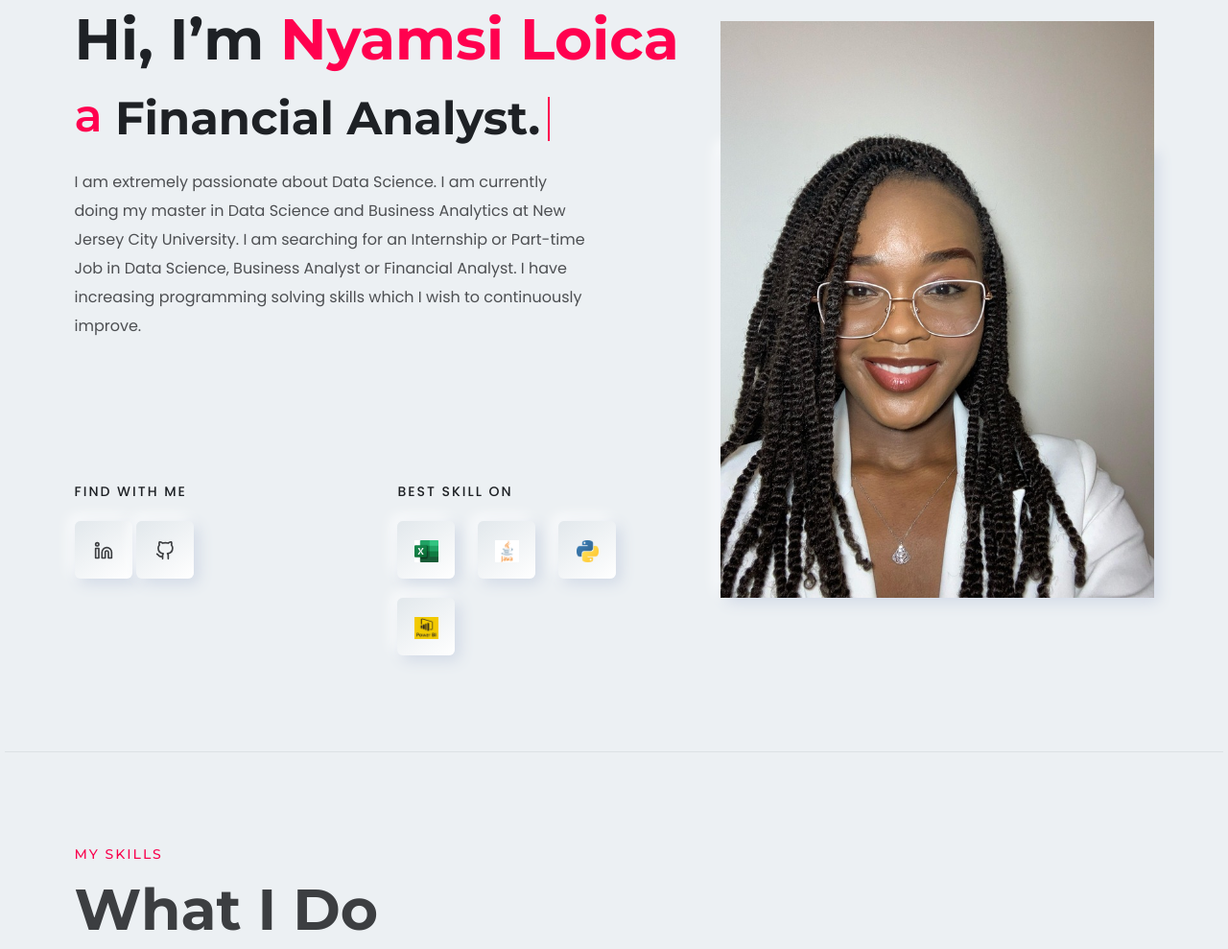
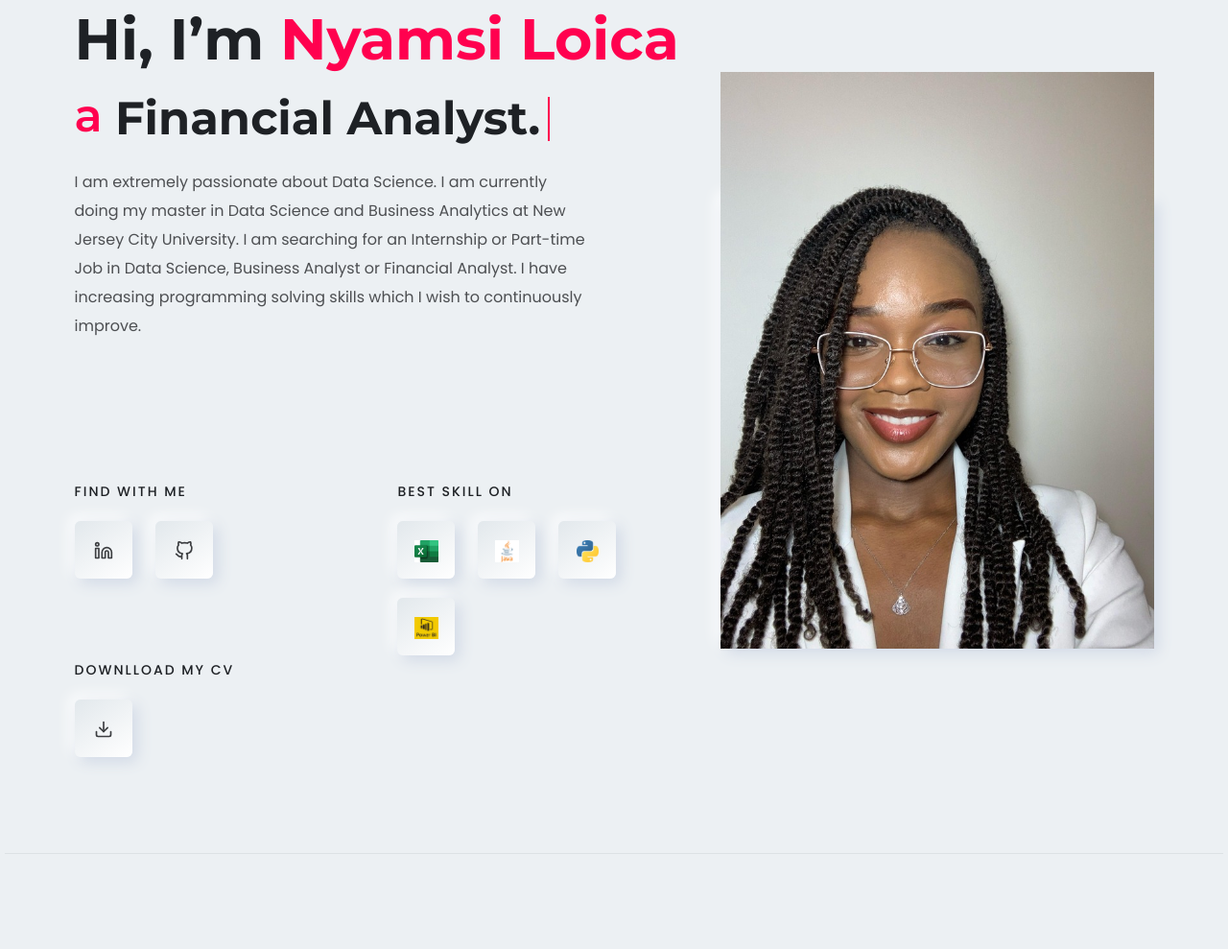
Before and after one commit to Osseca/portfolio-Nyamsi-loica, a plain HTML site: page index.html in a window 1280 px wide. Shown: the part 188-1177 px from the top of the page at 96% size. Drawn offline with Linux system fonts and the light colour scheme; files whose address does not match are found by name.

Commit message:
add download cv button

```diff
--- a/index.html
+++ b/index.html
@@ -172,7 +172,10 @@
                                         <div class="social-share-inner-left">
                                             <span class="title">find with me</span>
                                             <ul class="social-share d-flex liststyle">
-                                                <li class="linkedin"><a href="https://www.linkedin.com/in/loicanoeline/"><i data-feather="linkedin"></i></a>
+                                                <li class="linkedin">
+                                                    <a href="https://www.linkedin.com/in/loicanoeline/"><i data-feather="linkedin"></i></a>
+                                                </li>
+                                                <li class="github">
                                                     <a href="https://github.com/LOICANOELINE"><i data-feather="github"></i> </a>
                                                 </li>
                                             </ul>
@@ -186,6 +189,16 @@
                                                 <li><img src="assets/images/icons/javaLogo.png" alt="Icons Images"></li>
                                                 <li><img src="assets/images/icons/icons-08.png" alt="Icons Images"></li>
                                                 <li><img src="assets/images/icons/powerBI.jpg" alt="Icons Images"></li>
+                                            </ul>
+                                        </div>
+                                    </div>
+                                    <div class="col-lg-6 col-xl-6 col-md-6 col-sm-6 col-12 mt_mobile--30 mt_md--30">
+                                        <div class="social-share-inner-left">
+                                            <span class="title">Downlload my CV</span>
+                                            <ul class="social-share d-flex liststyle">
+                                                <li class="download-cv">
+                                                    <a href="assets/cv.pdf" download="LoicaNoelineCV.pdf"><i data-feather="download"></i></a>
+                                                </li>
                                             </ul>
                                         </div>
                                     </div>
```
Also changed, not shown: 1 other file.
